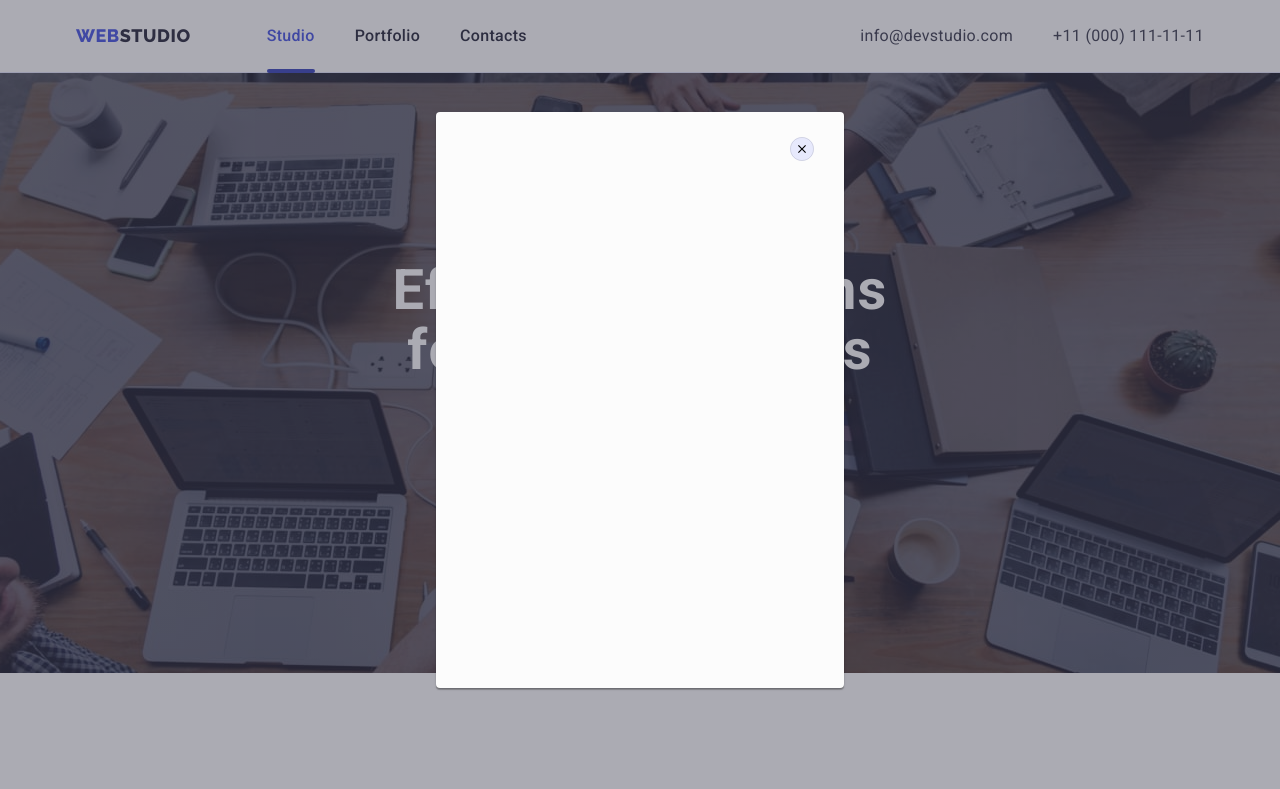
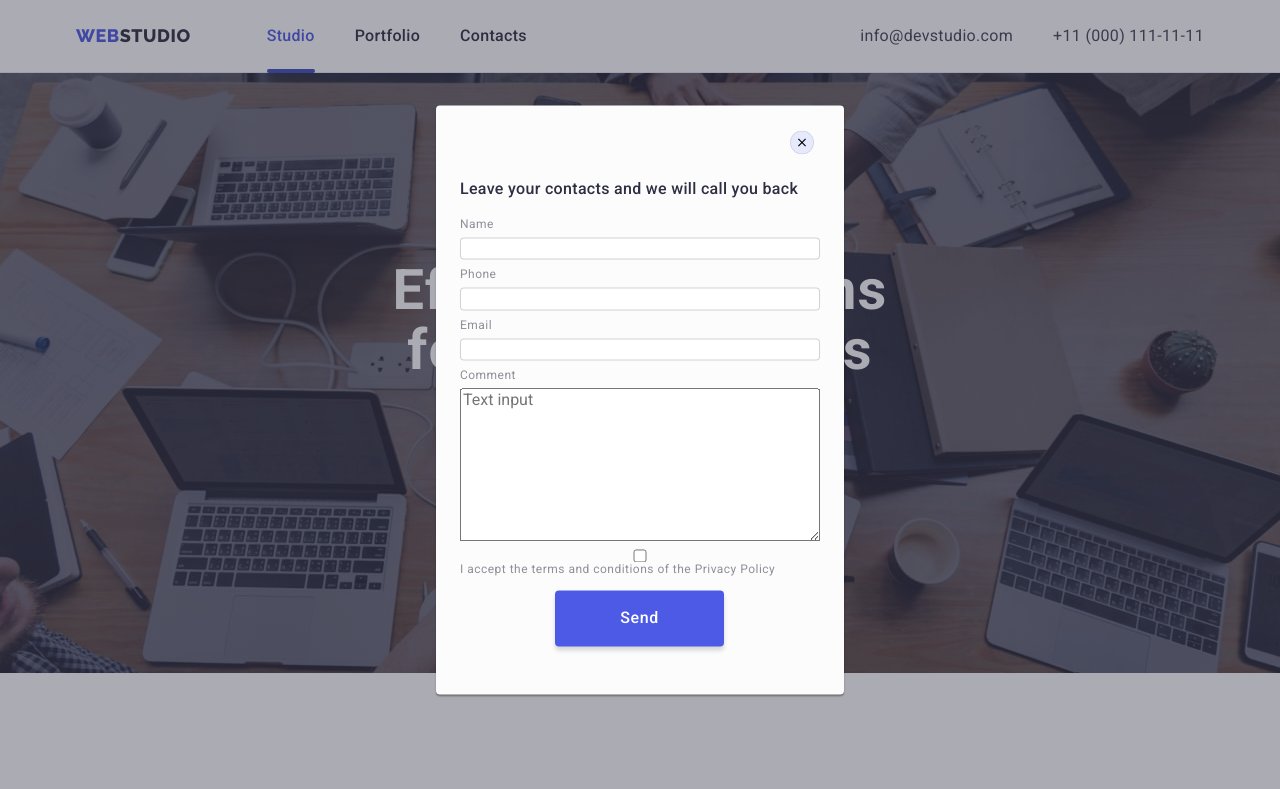
Before and after one commit to VladimirDegt/goit-markup-hw-06, a plain HTML site: page index.html in a window 1280 px wide. Both pictures are taken after a click on the button "Order Service". Shown: the top 789 px of the page. Drawn offline with nearby package versions, Linux system fonts and the light colour scheme.

Commit message:
форма в модальном окне

```diff
--- a/css/styles.css
+++ b/css/styles.css
@@ -668,6 +668,7 @@ header {
     min-height: 576px;
     top: 50%;
     left: 50%;
+    padding: 72px 24px 24px 24px;
     border-radius: 4px;
     background-color: #FCFCFC;
     box-shadow: 0px 2px 1px rgba(0, 0, 0, 0.2),
@@ -701,3 +702,43 @@ header {
 .icon-close:focus {
     fill: var(--active-color);
 }
+
+.modal-form{
+    width: 360px;
+    margin: 16px auto 24px auto;
+}
+
+.modal-text {
+    color: var(--second-background-title);
+    font-weight: 500;
+}
+
+.modal-form-field {
+    display: flex;
+    flex-direction: column;
+    margin-bottom: 8px;
+}
+
+.modal-form-label {
+    color: #8E8F99;
+    font-size: 12px;
+    line-height: 1.33;
+    letter-spacing: 0.04em;
+    margin-bottom: 4px;
+}
+
+.modal-form-input {
+    border-radius: 4px;
+    border: 1px solid rgba(33, 33, 33, 0.2);
+}
+
+.modal-form .hero-button {
+    width: 169px;
+    margin-left: 95px;
+    box-shadow: 0px 4px 4px rgba(0, 0, 0, 0.15);
+    color: var(--primary-color);
+    font-family: "Roboto", sans-serif;
+    font-weight: 500;
+    line-height: 1.5;
+    letter-spacing: 0.04em;
+}
--- a/index.html
+++ b/index.html
@@ -513,10 +513,34 @@
     <div data-modal class="backdrop is-hidden">
       <div class="modal">
         <button data-modal-close class="bnt-close">
-            <svg class="icon-close">
-              <use href="./img/icons.svg#icon-close"></use>
-            </svg>
+          <svg class="icon-close">
+            <use href="./img/icons.svg#icon-close"></use>
+          </svg>
         </button>
+        <b class="modal-text">Leave your contacts and we will call you back</b>
+        <form class="modal-form" autocomplete="off">
+          <div class="modal-form-field">
+            <label class="modal-form-label" for="name">Name</label>
+            <input class="modal-form-input" type="text" name="name" id="name" autocomplete="name" autofocus>
+          </div>
+          <div class="modal-form-field">
+            <label class="modal-form-label" for="phone">Phone</label>
+            <input class="modal-form-input" type="tel" name="phone" id="phone" autocomplete="tel">
+          </div>
+          <div class="modal-form-field">
+            <label class="modal-form-label" for="email">Email</label>
+            <input class="modal-form-input" type="email" name="email" id="email" autocomplete="email">
+          </div>
+          <div class="modal-form-field">
+            <label class="modal-form-label" for="comment">Comment</label>
+            <textarea name="comment" id="comment" rows="8" placeholder="Text input"></textarea>
+          </div>
+          <div class="modal-form-field">
+            <input type="checkbox" value="privacy" name="privacy" id="privacy">
+            <label class="modal-form-label" for="privacy">I accept the terms and conditions of the <span>Privacy Policy</span></label>
+          </div>
+          <button class="hero-button" type="submit">Send</button>
+        </form>
       </div>
     </div>
 <!-- фиксация навигации -->
```
